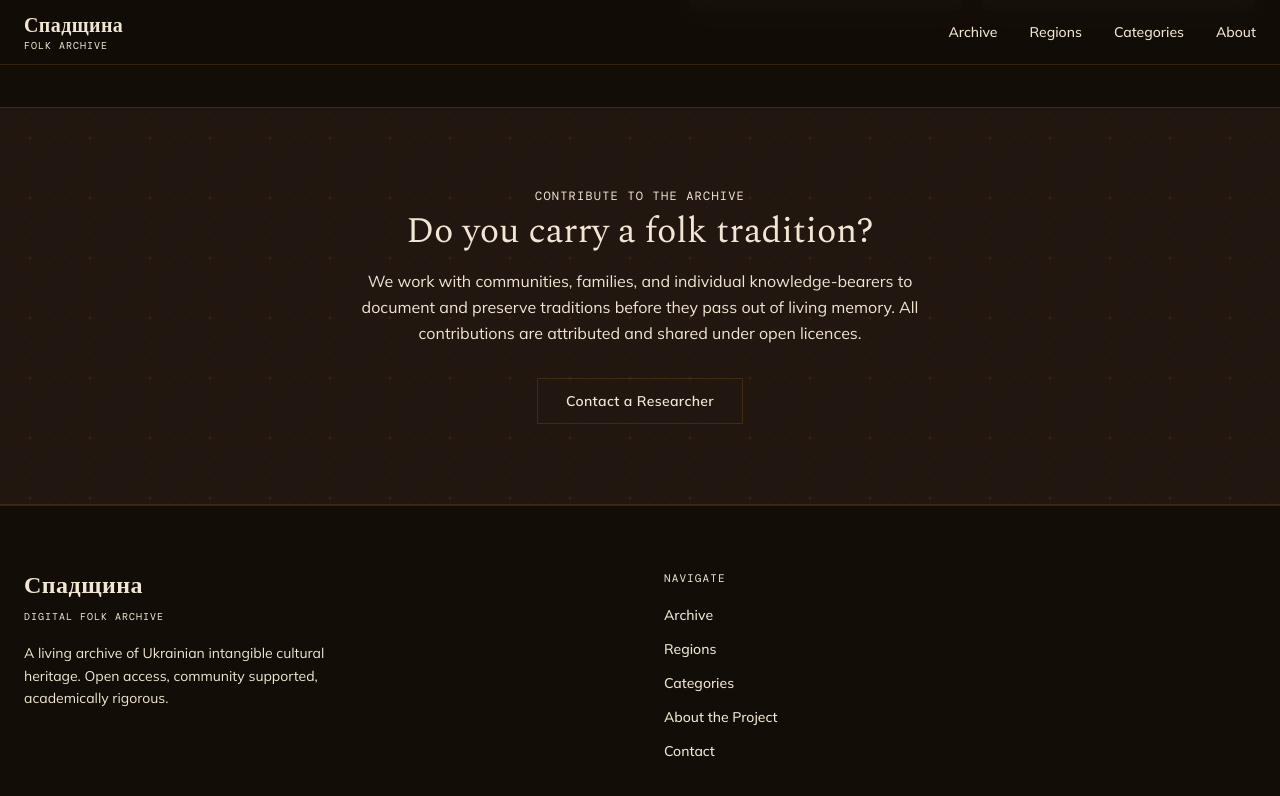
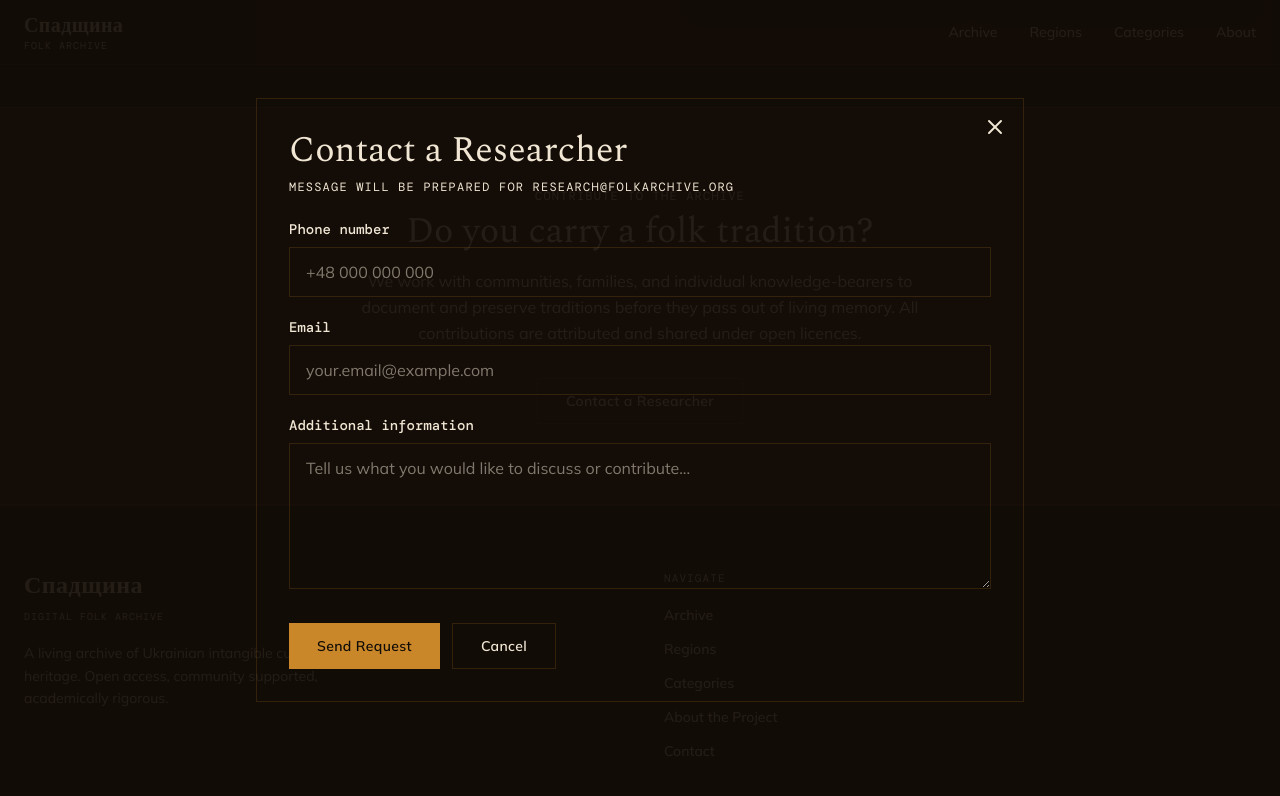
Before and after one commit to dimonzp/folk-traditions, a React (Vite) app: page / in a window 1280 px wide. Both pictures are taken after a click on the button "Contact a Researcher". Shown: the part 4232-5028 px from the top of the page. Built offline with nearby package versions, Linux system fonts and the light colour scheme; grey boxes are pictures that could not be loaded; a web font is replaced by a local one.

Commit message:
add contacts

```diff
--- a/src/app/App.tsx
+++ b/src/app/App.tsx
@@ -1,6 +1,6 @@
-import { useState } from "react";
+import { FormEvent, useState } from "react";
 import {
-  Search, Menu, X, ChevronRight, MapPin,
+  Menu, X, MapPin,
   Music, Scissors, Utensils,
   Flame, Shirt, Wind, Mic, ArrowRight,
   Archive, FileText, LayoutGrid, Building2
@@ -12,6 +12,7 @@
 
 // ── Data ─────────────────────────────────────────────────────────────────────
 const NAV_LINKS = ["Archive", "Regions", "Categories", "About"];
+const RESEARCHER_EMAIL = "research@folkarchive.org";
 
 const CATEGORY_TABS = [
   { id: "all",            label: "All",           icon: LayoutGrid },
@@ -382,11 +383,38 @@ export default function App() {
   const [categoryModal,  setCategoryModal]  = useState<string | null>(null);
   const [regionModal,    setRegionModal]    = useState<string | null>(null);
   const [archiveItemModal, setArchiveItemModal] = useState<Item | null>(null);
+  const [contactModalOpen, setContactModalOpen] = useState(false);
+  const [contactForm, setContactForm] = useState({
+    phone: "",
+    email: "",
+    message: "",
+  });
 
   const filtered =
     activeCategory === "all"
       ? ITEMS
       : ITEMS.filter((i) => i.categories.includes(activeCategory));
+
+  const handleContactSubmit = (event: FormEvent<HTMLFormElement>) => {
+    event.preventDefault();
+
+    const subject = "Researcher contact request";
+    const body = [
+      "Hello,",
+      "",
+      "I would like to contact a researcher about the Digital Folk Archive.",
+      "",
+      `Phone: ${contactForm.phone || "Not provided"}`,
+      `Email: ${contactForm.email || "Not provided"}`,
+      "",
+      "Additional information:",
+      contactForm.message || "Not provided",
+    ].join("\n");
+
+    window.location.href = `mailto:${RESEARCHER_EMAIL}?subject=${encodeURIComponent(subject)}&body=${encodeURIComponent(body)}`;
+    setContactModalOpen(false);
+    setContactForm({ phone: "", email: "", message: "" });
+  };
 
   // Smooth scroll helper
   const scrollToSection = (navLink: string) => {
@@ -743,7 +771,7 @@ export default function App() {
           </p>
           <div className="flex flex-wrap gap-4 justify-center">
             <button
-              onClick={() => alert("Contact form would open here. In production, this would link to a researcher contact page.")}
+              onClick={() => setContactModalOpen(true)}
               className="px-7 py-3 text-sm font-semibold tracking-wide border border-border text-foreground hover:border-primary hover:text-primary transition-colors duration-200 active:scale-95"
             >
               Contact a Researcher
@@ -793,7 +821,7 @@ export default function App() {
                 ))}
                 <li>
                   <button
-                    onClick={() => alert("Contact form would open here.\n\nIn production, this would show contact information for the research team.")}
+                    onClick={() => setContactModalOpen(true)}
                     className="text-sm text-muted-foreground hover:text-primary transition-colors duration-200"
                   >
                     Contact
@@ -812,6 +840,82 @@ export default function App() {
         </div>
       </footer>
 
+
+      {/* ── Contact Researcher Modal ──────────────────────────────────────── */}
+      <Modal isOpen={contactModalOpen} onClose={() => setContactModalOpen(false)}>
+        <div>
+          <div className="mb-6">
+            <h2 className="text-4xl font-light text-foreground mb-2" style={serif}>
+              Contact a Researcher
+            </h2>
+            <p className="text-xs tracking-widest uppercase text-primary" style={mono}>
+              Message will be prepared for {RESEARCHER_EMAIL}
+            </p>
+          </div>
+
+          <form className="space-y-5" onSubmit={handleContactSubmit}>
+            <div>
+              <label htmlFor="contact-phone" className="block text-sm text-foreground mb-2" style={mono}>
+                Phone number
+              </label>
+              <input
+                id="contact-phone"
+                type="tel"
+                value={contactForm.phone}
+                onChange={(event) => setContactForm((form) => ({ ...form, phone: event.target.value }))}
+                placeholder="+48 000 000 000"
+                className="w-full border border-border bg-background px-4 py-3 text-foreground placeholder:text-muted-foreground outline-none transition-colors focus:border-primary focus:ring-2 focus:ring-primary/30"
+              />
+            </div>
+
+            <div>
+              <label htmlFor="contact-email" className="block text-sm text-foreground mb-2" style={mono}>
+                Email
+              </label>
+              <input
+                id="contact-email"
+                type="email"
+                required
+                value={contactForm.email}
+                onChange={(event) => setContactForm((form) => ({ ...form, email: event.target.value }))}
+                placeholder="your.email@example.com"
+                className="w-full border border-border bg-background px-4 py-3 text-foreground placeholder:text-muted-foreground outline-none transition-colors focus:border-primary focus:ring-2 focus:ring-primary/30"
+              />
+            </div>
+
+            <div>
+              <label htmlFor="contact-message" className="block text-sm text-foreground mb-2" style={mono}>
+                Additional information
+              </label>
+              <textarea
+                id="contact-message"
+                rows={5}
+                value={contactForm.message}
+                onChange={(event) => setContactForm((form) => ({ ...form, message: event.target.value }))}
+                placeholder="Tell us what you would like to discuss or contribute..."
+                className="w-full resize-y border border-border bg-background px-4 py-3 text-foreground placeholder:text-muted-foreground outline-none transition-colors focus:border-primary focus:ring-2 focus:ring-primary/30"
+              />
+            </div>
+
+            <div className="flex flex-wrap gap-3 pt-2">
+              <button
+                type="submit"
+                className="px-7 py-3 text-sm font-semibold tracking-wide transition-all duration-200 hover:opacity-90 active:scale-95"
+                style={{ backgroundColor: "#c9872a", color: "#130d07" }}
+              >
+                Send Request
+              </button>
+              <button
+                type="button"
+                onClick={() => setContactModalOpen(false)}
+                className="px-7 py-3 text-sm font-semibold tracking-wide border border-border text-foreground hover:border-primary hover:text-primary transition-colors duration-200 active:scale-95"
+              >
+                Cancel
+              </button>
+            </div>
+          </form>
+        </div>
+      </Modal>
 
       {/* ── Archive Item Modal ───────────────────────────────────────────── */}
       <Modal isOpen={archiveItemModal !== null} onClose={() => setArchiveItemModal(null)}>
```
